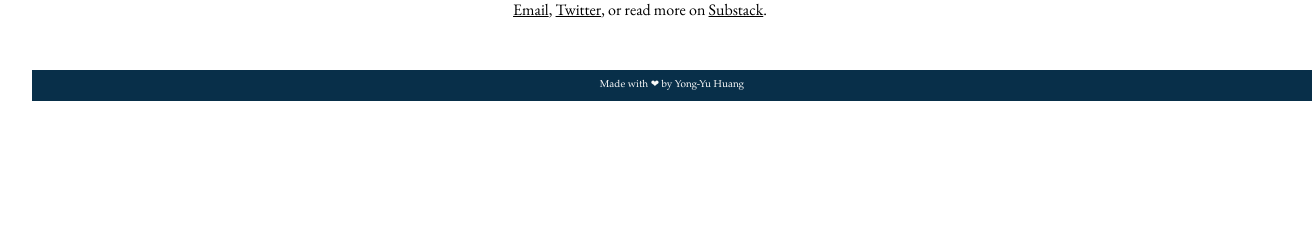
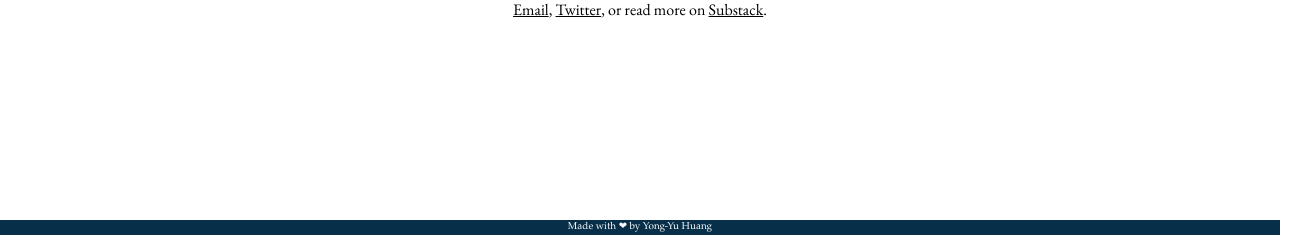
Before and after one commit to yongssh/yongssh.github.io, a Next.js app: page /about in a window 1280 px wide. Shown: the part 648-888 px from the top of the page, 1312 px wide, since content can reach past the window. Before the commit the page ends 860 px from the top, so only its background shows below. Built offline with nearby package versions, Linux system fonts and the light colour scheme.

Commit message:
fix styling

```diff
--- a/src/app/about/page.tsx
+++ b/src/app/about/page.tsx
@@ -11,6 +11,7 @@ const WritingPage = () => {
 
       <NavBar />
       <AboutSection />
+      <Footer />
 
       </main>
 
--- a/src/app/components/Gallery.tsx
+++ b/src/app/components/Gallery.tsx
@@ -55,7 +55,6 @@ export default function PhotoGallery() {
 
       plugins={[Fullscreen, Slideshow, Thumbnails, Zoom]} />
     </>
-    <Footer />
     </section>
 
     );
--- a/src/app/components/about.tsx
+++ b/src/app/components/about.tsx
@@ -59,7 +59,6 @@ const AboutSection = () => {
             <a href="https://yongyuhuang.substack.com/"> <u>Substack</u></a>.
           </span>
         </p>
-        <Footer />
       </div>
 
     </section>
--- a/src/app/components/honors.tsx
+++ b/src/app/components/honors.tsx
@@ -31,7 +31,6 @@ const Honors =() => {
         <p className={'p-1'}> <span>Shortlist, <em>Sine Theta</em> Summer Writing Contest, judged by RF Kuang </span><span className="text-xs">(2021)</span></p>
 
         </div>
-        <Footer />
 
     </section>
     );
--- a/src/app/photo-gallery/page.tsx
+++ b/src/app/photo-gallery/page.tsx
@@ -18,6 +18,8 @@ const GalleryPage = () => {
         <div className="m-2">
         <PhotoGallery />
         </div>
+        <Footer />
+
 
         </main>
 
--- a/src/app/writing/page.tsx
+++ b/src/app/writing/page.tsx
@@ -15,6 +15,8 @@ const WritingPage = () => {
         </div>
 
       </main>
+      <Footer />
+
     </div>
 
   );
```
